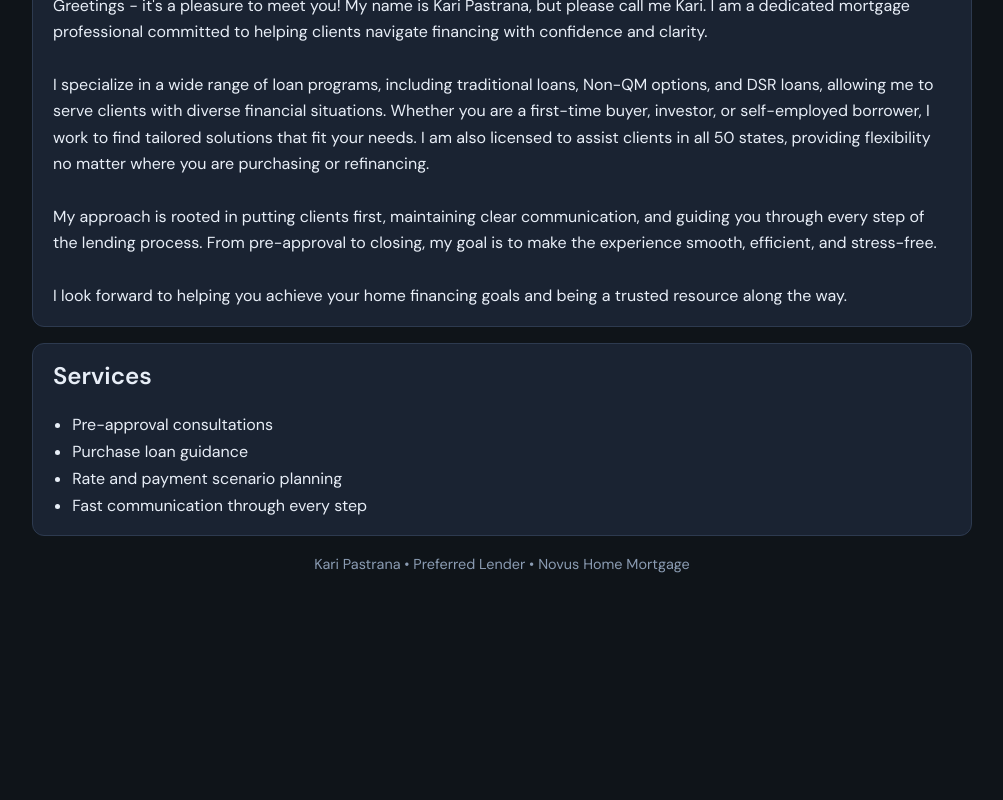
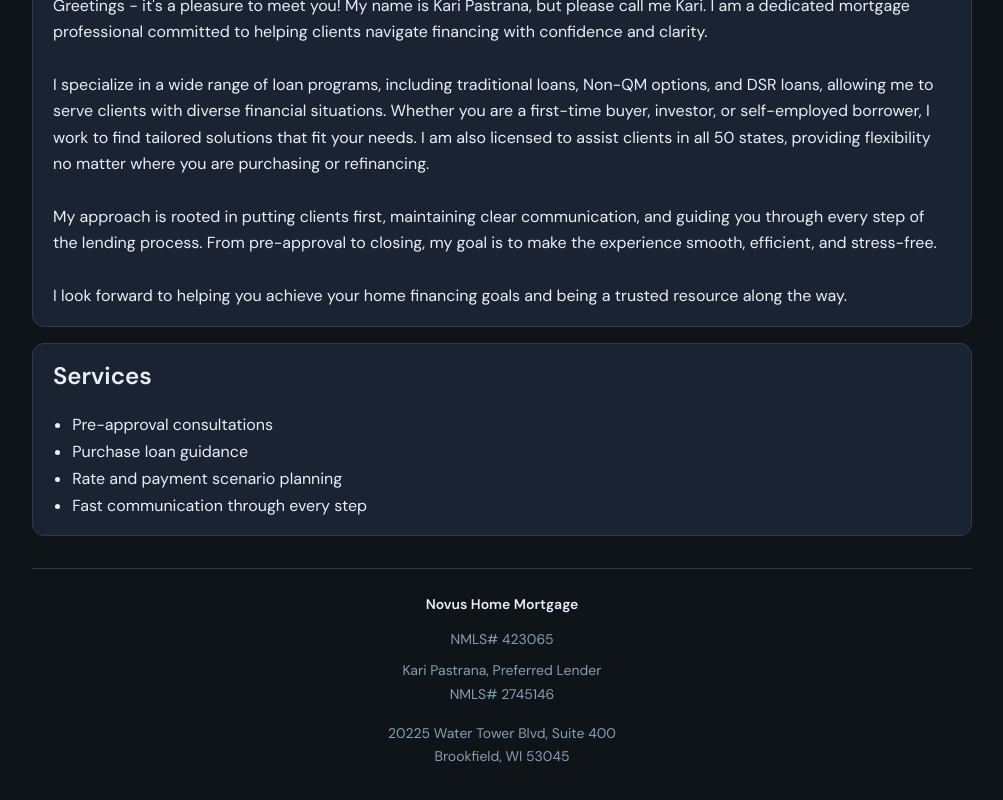
Before and after one commit to JuanPablo-29/loan-crm, a Next.js app in the folder web/: page / in a window 1280 px wide. Shown: the part 499-1299 px from the top of the page, without its empty margins (138-1141 px from the left). Before the commit the page ends 1120 px from the top, so only its background shows below. Built offline with nearby package versions, Linux system fonts and the light colour scheme; no server answers.

Commit message:
NMLS numbers on landing page

```diff
--- a/web/app/page.tsx
+++ b/web/app/page.tsx
@@ -79,8 +79,38 @@ export default function Home() {
         </ul>
       </section>
 
-      <footer style={{ marginTop: "1.2rem", color: "var(--muted)", fontSize: "0.9rem", textAlign: "center" }}>
-        Kari Pastrana • Preferred Lender • Novus Home Mortgage
+      <footer
+        role="contentinfo"
+        style={{
+          marginTop: "2rem",
+          paddingTop: "1.5rem",
+          borderTop: "1px solid var(--border)",
+          color: "var(--muted)",
+          fontSize: "0.875rem",
+          lineHeight: 1.65,
+          textAlign: "center",
+        }}
+      >
+        <div style={{ maxWidth: 520, margin: "0 auto" }}>
+          <p style={{ margin: "0 0 0.75rem", color: "var(--text)", fontWeight: 600 }}>Novus Home Mortgage</p>
+          <p style={{ margin: "0 0 0.5rem" }}>NMLS# 423065</p>
+          <p style={{ margin: "0 0 1rem" }}>
+            Kari Pastrana, Preferred Lender
+            <br />
+            NMLS# 2745146
+          </p>
+          <address
+            style={{
+              margin: 0,
+              fontStyle: "normal",
+              color: "var(--muted)",
+            }}
+          >
+            20225 Water Tower Blvd, Suite 400
+            <br />
+            Brookfield, WI 53045
+          </address>
+        </div>
       </footer>
     </main>
   );
```
